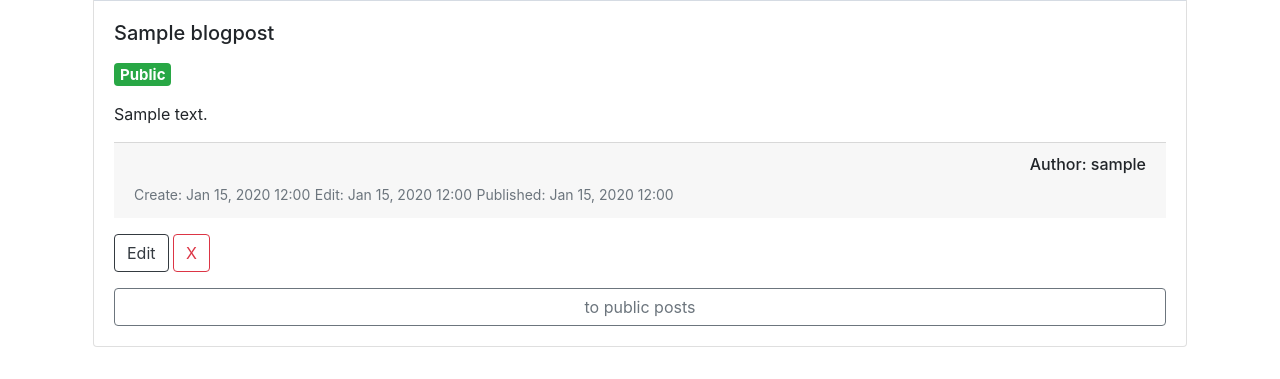
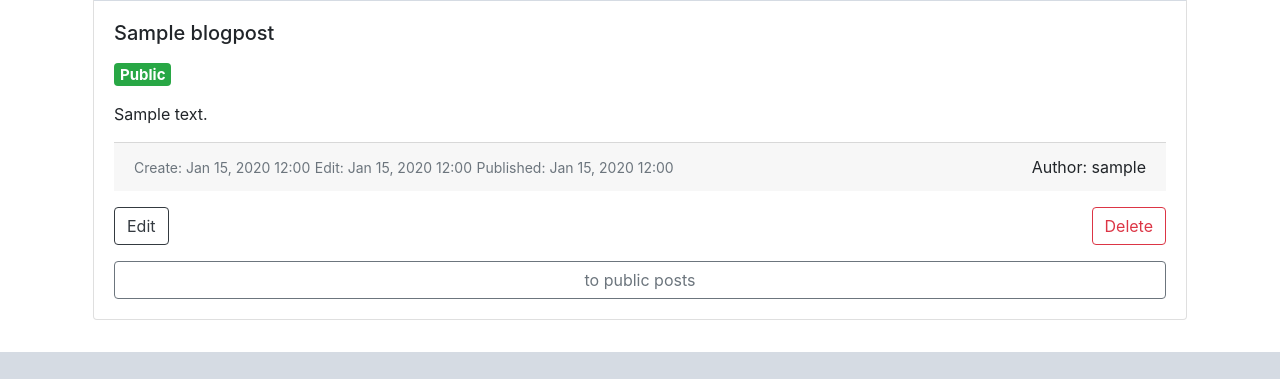
Before and after one commit to SuslaDmitry/Blog, a Django app: page /post_details/1/ in a window 1280 px wide. Shown: the part 883-1262 px from the top of the page. After the commit the page ends 1235 px from the top, so only its background shows below. Run offline with Django 3.2, Linux system fonts and the light colour scheme; a user stored in the database is signed in; tables that the repository leaves empty hold one stand-in row (values such as "Sample post"); grey boxes marked "Sample" are stand-in pictures; some libraries are stand-ins or nearby versions.

Commit message:
post_details

```diff
--- a/blogs/templates/blogs/post_details.html
+++ b/blogs/templates/blogs/post_details.html
@@ -33,15 +33,19 @@
             <p class="text-justify">{{ post.text|linebreaks }}</p>
             <p>
             <div class="card-footer">
-                <h6 align="right">Author: {{ post.owner }}</h6>
+                <div class="float-right">Author: {{ post.owner }}</div>
                 <small class="text-muted">Create: {{ post.date_added|date:'M d, Y H:i' }}</small>
                 <small class="text-muted">Edit: {{ post.date_edit|date:'M d, Y H:i' }}</small>
                 <small class="text-muted">Published: {{ post.date_publication|date:'M d, Y H:i' }}</small>
             </div>
             </p>
             {% if post.owner.id == request.user.id %}
-            <p><a href="{% url 'blogs:edit_post' post.id %}" class="btn btn-outline-dark" role="button">Edit</a>
-                <a href="{% url 'blogs:delete_post' post.id %}" class="btn btn-outline-danger" role="button">X</a></p>
+            <a href="{% url 'blogs:edit_post' post.id %}" class="btn btn-outline-dark" role="button">Edit</a>
+            <div class="float-right">
+                <a href="{% url 'blogs:delete_post' post.id %}" class="btn btn-outline-danger"
+                   role="button">Delete</a>
+            </div>
+            <p></p>
             {% endif %}
             <a href="{% url 'blogs:index' %}" class="btn btn-outline-secondary btn-block" role="button">to public
                 posts</a>
```
